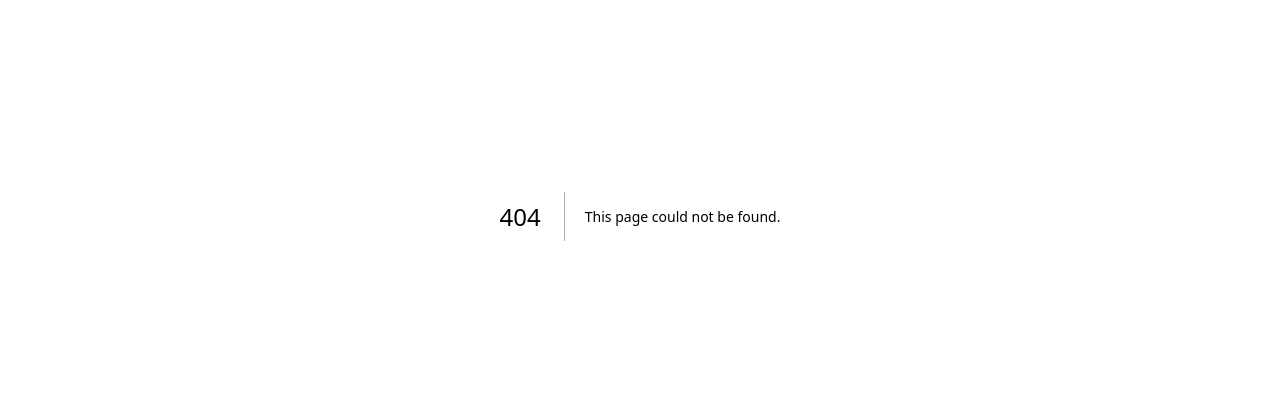
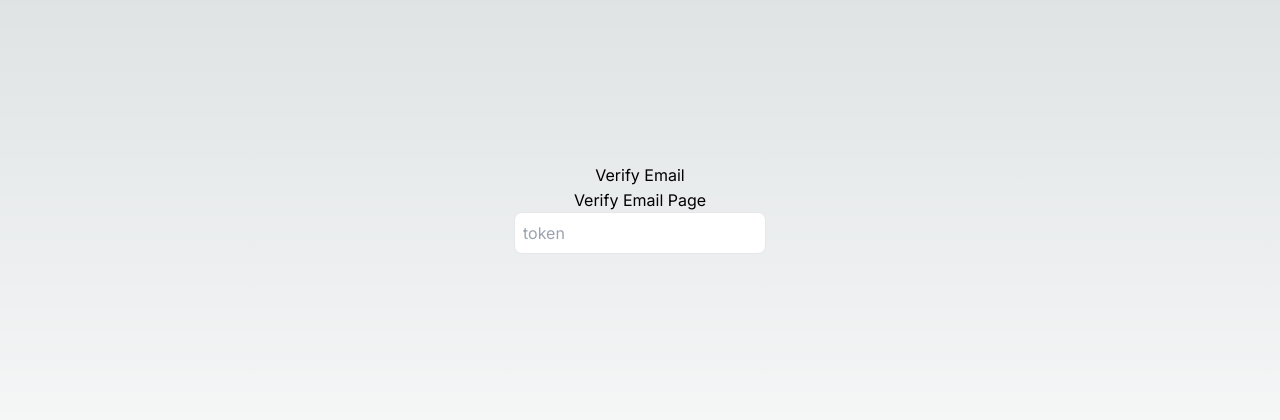
Before and after one commit to Butcanudothis/auth-nextjs-practice, a Next.js app: page /verifyemail in a window 1280 px wide. Before the commit this address had no page. Shown: the part 184-604 px from the top of the page. Built offline with nearby package versions, Linux system fonts and the light colour scheme.

Commit message:
verify email implemented

```diff
--- /dev/null
+++ b/src/app/verifyemail/page.tsx
@@ -0,0 +1,53 @@
+"use client"
+import axios from "axios"
+import Link from "next/link"
+import { useEffect, useState } from "react"
+
+export default function VerifyEmailPage() {
+    const [token, setToken] = useState('')
+    const [verified, setVerified] = useState(false)
+    const [error, setError] = useState(false)
+
+    const verifyUserEmail = async () => {
+        try {
+            await axios.post('/api/users/verifyemail', { token })
+            setVerified(true);
+        } catch (error: any) {
+            setError(true);
+            console.log(error.response.data.message);
+        }
+    }
+    useEffect(() => {
+        const urlToken = window.location.search.split('=')[1];
+        if (urlToken) {
+            setToken(urlToken || '');
+        }
+    }, [])
+    useEffect(() => {
+        if (token.length > 0) {
+            verifyUserEmail();
+        }
+    }, [token]);
+    return (
+        <div className="flex flex-col items-center justify-center min-h-screen py-2">
+            <h1>Verify Email</h1>
+            <hr />
+            <p>Verify Email Page</p>
+            <input
+                className="p-2 border border-gray-200 rounded-lg mb-4 focus:outline-none focus:border-gray-600 text-black"
+                type="text"
+                id="token"
+                value={token}
+                onChange={(e) =>
+                    setToken(e.target.value)
+                }
+                placeholder="token"
+            />
+            {verified && <p className="text-green-400">Email verified
+            <Link href="/login">Login</Link>
+            </p>}
+            {error && <p className="text-red-400">Email verification failed
+            </p>}
+        </div>
+    )
+}
--- a/src/middleware.ts
+++ b/src/middleware.ts
@@ -4,7 +4,7 @@ import type { NextRequest } from "next/server";
 // This function can be marked `async` if using `await` inside
 export function middleware(request: NextRequest) {
   const path = request.nextUrl.pathname;
-  const isPublicPath = path === "/login" || path === "/signup";
+  const isPublicPath = path === "/login" || path === "/signup" || path === "/verifyemail";
 
   const token = request.cookies.get("token")?.value || "";
   // redirect authenticated users to '/'
@@ -19,5 +19,5 @@ export function middleware(request: NextRequest) {
 
 // See "Matching Paths" below to learn more
 export const config = {
-  matcher: ["/", "/profile", "/login", "/signup"],
+  matcher: ["/", "/profile", "/login", "/signup", "/verifyemail"],
 };
```
